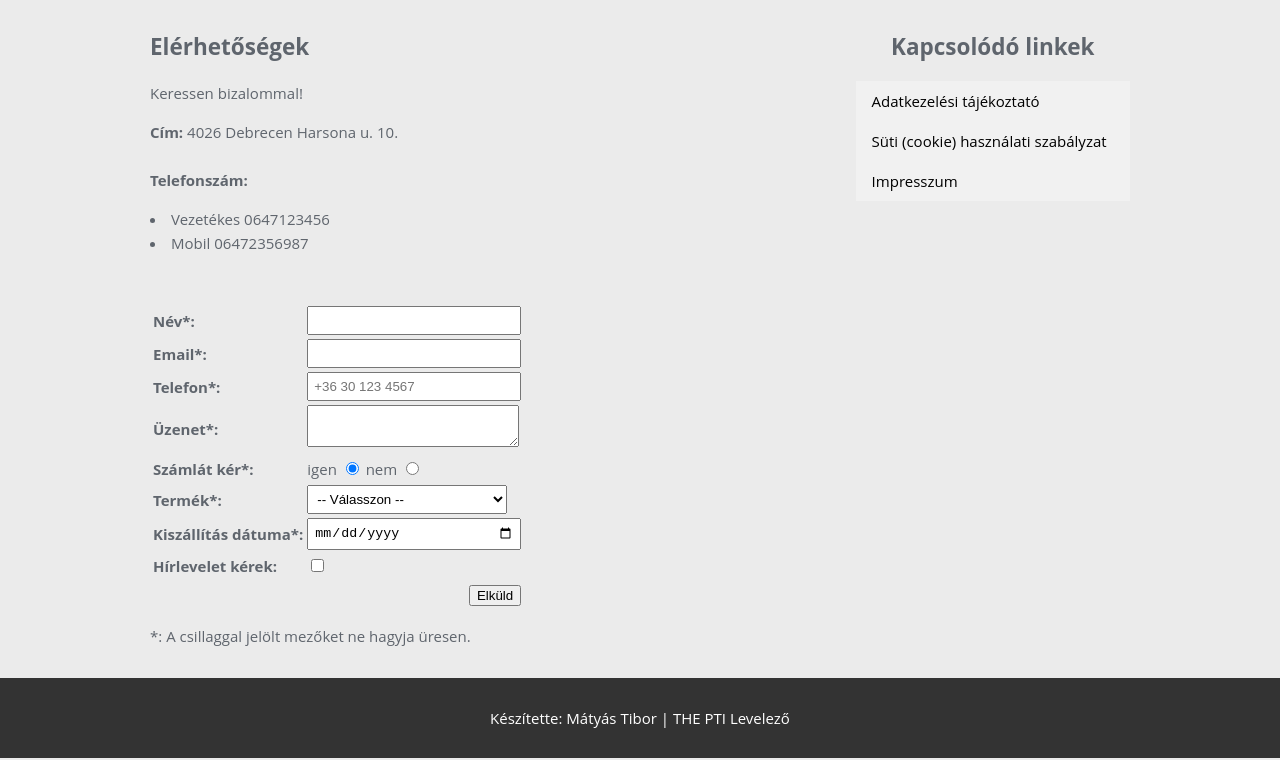
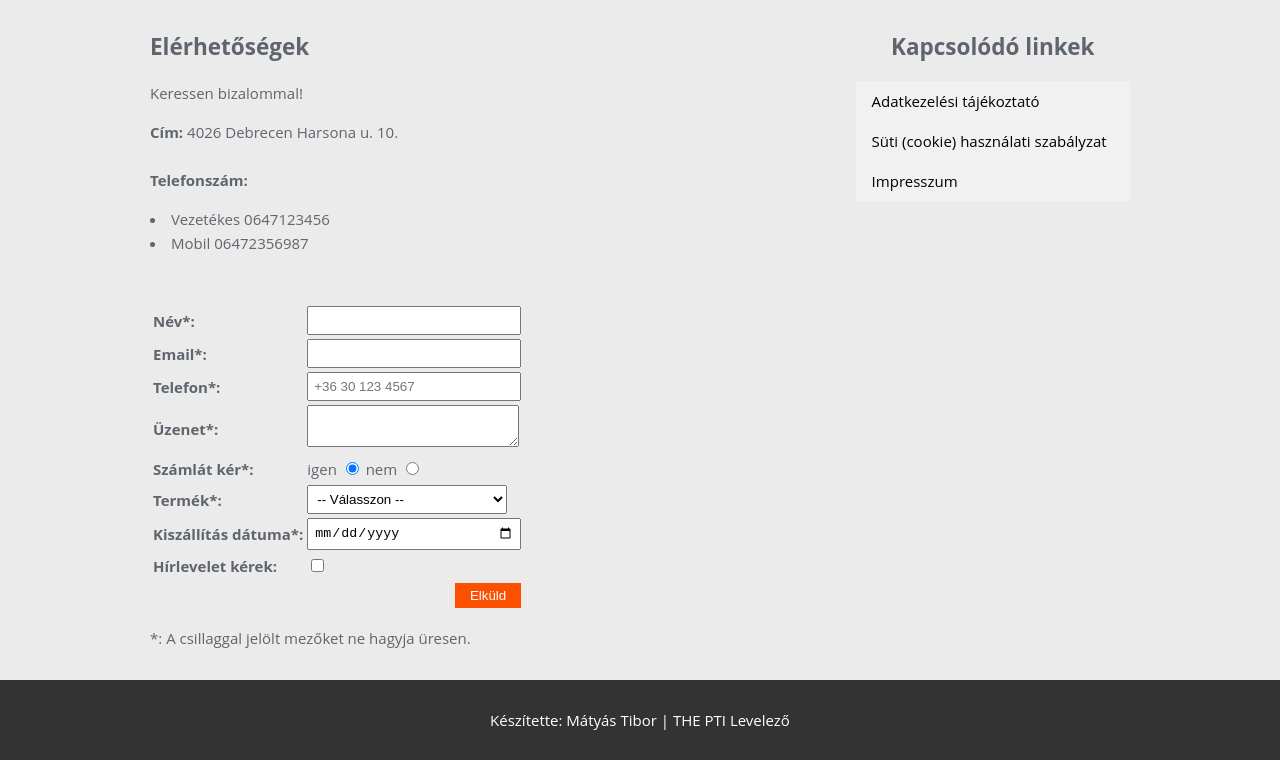
Before and after one commit to matyastibor/K4WZH6WebKonyv, a plain HTML site: page WebProgK4WZH6/elerhetosegek.html in a window 1280 px wide. Shown: the part 556-1316 px from the top of the page. Drawn offline with Linux system fonts and the light colour scheme.

Commit message:
Update K4WZH6_style.css

```diff
--- a/WebProgK4WZH6/css/K4WZH6_style.css
+++ b/WebProgK4WZH6/css/K4WZH6_style.css
@@ -233,3 +233,17 @@ input[type="email"], input[type="text"], input[type="date"], select, textarea {
     width:200px;
     padding: 5px;
 }
+
+#elkuldBtn {
+    background-color: #fb5000;
+    color: #fff;
+    padding: 5px 15px;
+    border-radius: 0px;
+    border: none;
+    cursor: pointer;
+    transition: all, 0.8s;
+}
+
+#elkuldBtn:hover {
+    background-color: #222;
+}
```
